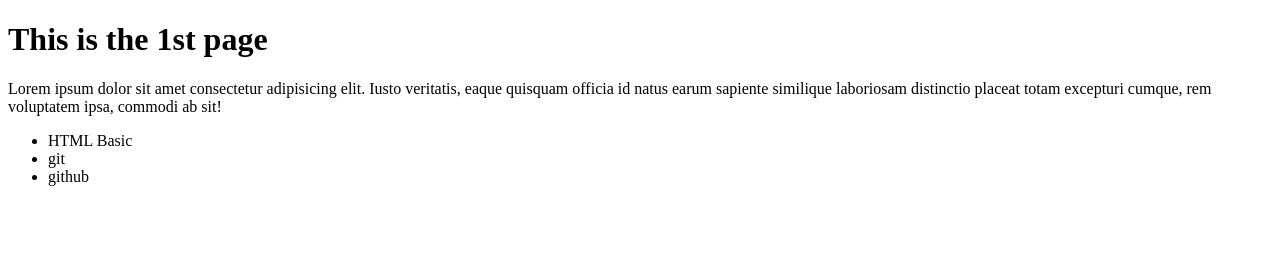
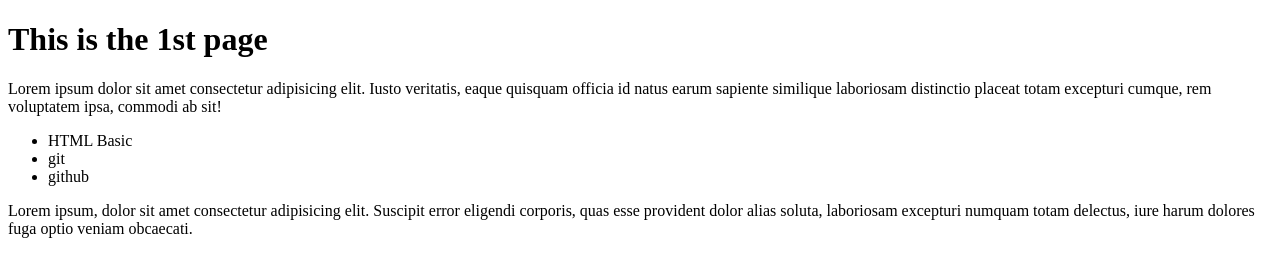
Before and after one commit to malvinmuthoni-web/GitBasic, a plain HTML site: page index.html in a window 1280 px wide. Drawn offline with Linux system fonts and the light colour scheme.

Commit message:
added a new paragraph

```diff
--- a/index.html
+++ b/index.html
@@ -13,5 +13,6 @@
         <li>git</li>
         <li>github</li>
     </ul>
+    <p>Lorem ipsum, dolor sit amet consectetur adipisicing elit. Suscipit error eligendi corporis, quas esse provident dolor alias soluta, laboriosam excepturi numquam totam delectus, iure harum dolores fuga optio veniam obcaecati.</p>
 </body>
 </html>
```
